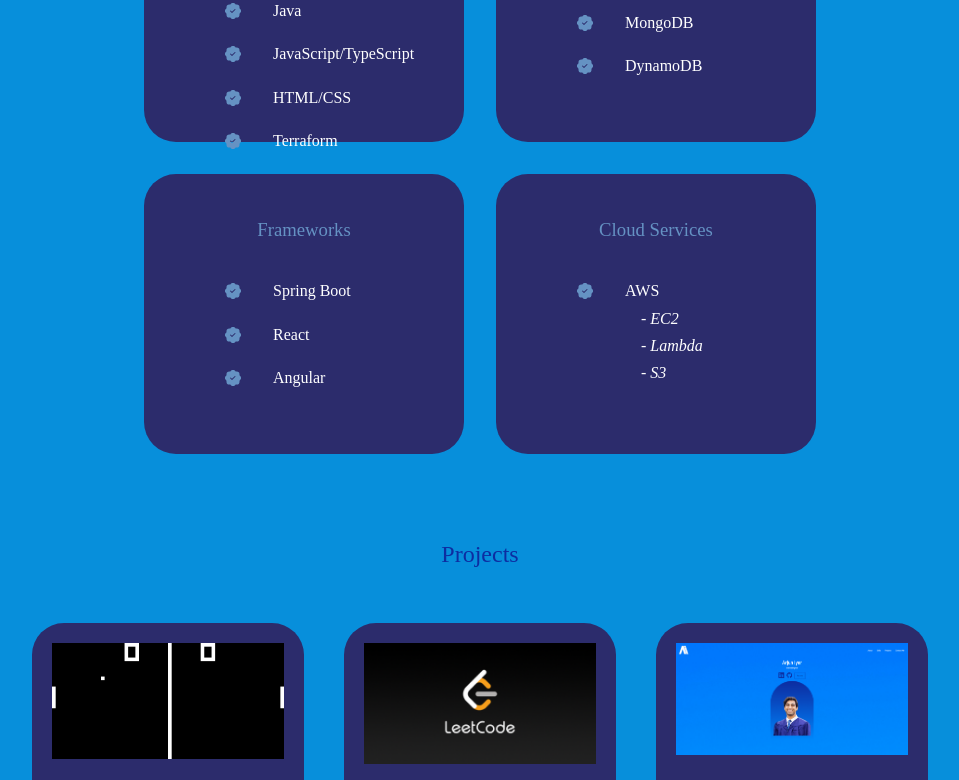
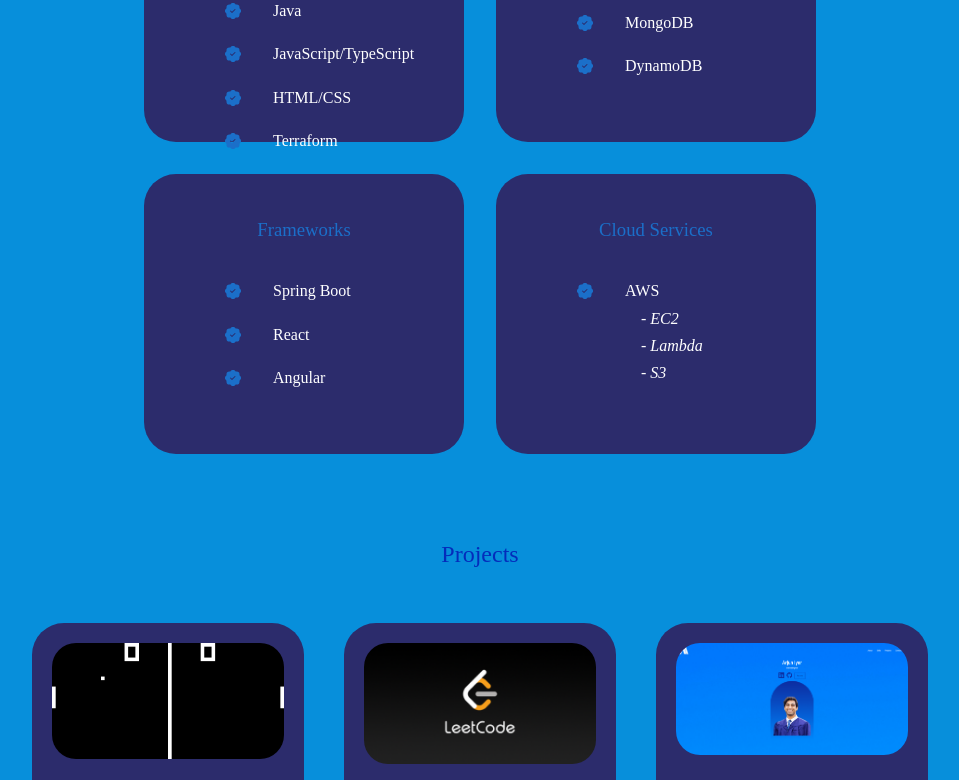
Before and after one commit to aiyer11/aiyer11.github.io, a React (Create React App) app: page / in a window 1280 px wide. Shown: the part 2000-2780 px from the top of the page, without its empty margins (160-1119 px from the left). Built offline with nearby package versions, Linux system fonts and the light colour scheme; a web font is replaced by a local one.

Commit message:
Minor changes

```diff
--- a/src/components/projects/projects.css
+++ b/src/components/projects/projects.css
@@ -22,7 +22,7 @@
     background: transparent;
 }
 
-.portfolio_item-image{
+.portfolio_item_image{
 
     border-radius: 1.5rem;
     overflow: hidden;
@@ -33,7 +33,7 @@
     margin: 1.2rem 0 .5rem;
 }
 
-.portfolio_item-cta{
+.portfolio_item_link{
 
     display: flex;
     margin-top: 2rem;
--- a/src/index.css
+++ b/src/index.css
@@ -14,8 +14,8 @@
 
   --color-bg: #0d2056;
   --color-bg-variant: #2c2c6c;
-  --color-primary: #0d2da1;
-  --color-primary-variant: rgb(101, 146, 195);
+  --color-primary: #042cbb;
+  --color-primary-variant: rgb(27, 111, 201);
   --color-white: #fff;
   --color-light: rgba(255, 255, 255, 0.813);
 
```
